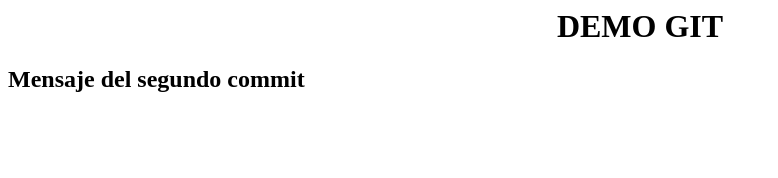
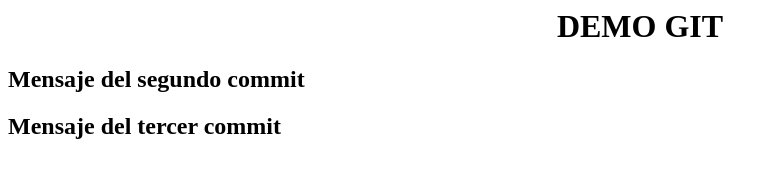
Before and after one commit to lizarragadev/DemoGit2, a plain HTML site: page index.html in a window 1280 px wide. Shown: the whole page, without its empty margins (0-778 px from the left). Drawn offline with Linux system fonts and the light colour scheme.

Commit message:
Se adicionó otro titulo

```diff
--- a/index.html
+++ b/index.html
@@ -7,5 +7,6 @@
             <strong><h1>DEMO GIT</h1></strong>
         </center>
         <h2>Mensaje del segundo commit</h2>
+        <h2>Mensaje del tercer commit</h2>
     </body>
 </html>
```
